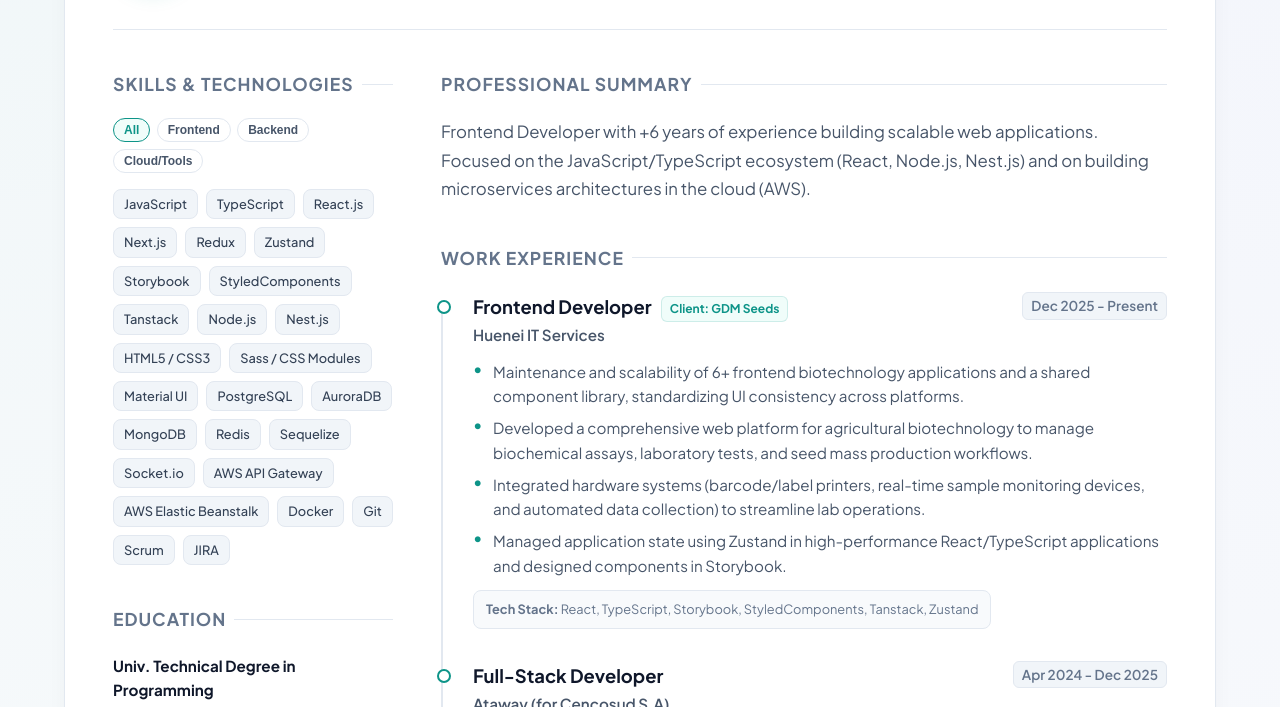
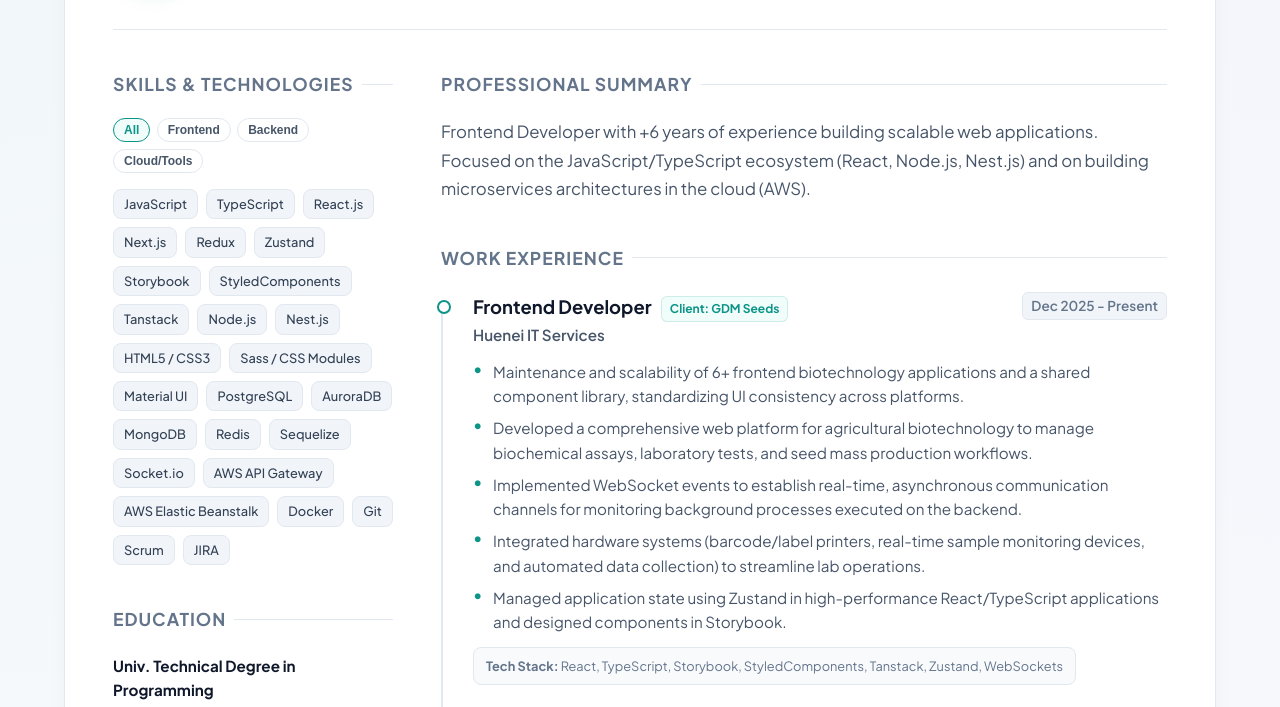
Before and after one commit to JonathanYbarra/CV, a plain HTML site: page index.html in a window 1280 px wide. Shown: the part 245-952 px from the top of the page. Drawn offline with Linux system fonts and the light colour scheme.

Commit message:
feat: add WebSocket implementation experience to professional experience section

```diff
--- a/index.html
+++ b/index.html
@@ -1022,10 +1022,11 @@
                                     <ul class="job-details">
                                         <li>Maintenance and scalability of 6+ frontend biotechnology applications and a shared component library, standardizing UI consistency across platforms.</li>
                                         <li>Developed a comprehensive web platform for agricultural biotechnology to manage biochemical assays, laboratory tests, and seed mass production workflows.</li>
+                                        <li>Implemented WebSocket events to establish real-time, asynchronous communication channels for monitoring background processes executed on the backend.</li>
                                         <li>Integrated hardware systems (barcode/label printers, real-time sample monitoring devices, and automated data collection) to streamline lab operations.</li>
                                         <li>Managed application state using Zustand in high-performance React/TypeScript applications and designed components in Storybook.</li>
                                     </ul>
-                                    <p class="job-stack"><strong>Tech Stack:</strong> React, TypeScript, Storybook, StyledComponents, Tanstack, Zustand</p>
+                                    <p class="job-stack"><strong>Tech Stack:</strong> React, TypeScript, Storybook, StyledComponents, Tanstack, Zustand, WebSockets</p>
                                 </div>
 
                                 <!-- Job 2 -->
@@ -1232,10 +1233,11 @@
                                     <ul class="job-details">
                                         <li>Mantenimiento y escalabilidad de más de 6 aplicaciones frontend de biotecnología y una librería de componentes compartidos.</li>
                                         <li>Desarrollo de una plataforma web integral para biotecnología agrícola orientada a la gestión de pruebas bioquímicas, ensayos de laboratorio y producción masiva de semillas.</li>
+                                        <li>Implementación de eventos de WebSockets para comunicación asincrónica en tiempo real sobre procesos y tareas que se ejecutan en el backend.</li>
                                         <li>Integración de flujos de hardware industriales (impresoras de códigos de barras, monitoreo automatizado de muestras y colecta de datos en tiempo real) para optimizar la operación de laboratorio.</li>
                                         <li>Gestión de estado con Zustand en aplicaciones React/TypeScript de alto rendimiento y creación de componentes aislados en Storybook.</li>
                                     </ul>
-                                    <p class="job-stack"><strong>Stack:</strong> React, TypeScript, Storybook, StyledComponents, Tanstack, Zustand</p>
+                                    <p class="job-stack"><strong>Stack:</strong> React, TypeScript, Storybook, StyledComponents, Tanstack, Zustand, WebSockets</p>
                                 </div>
 
                                 <!-- Job 2 -->
```
